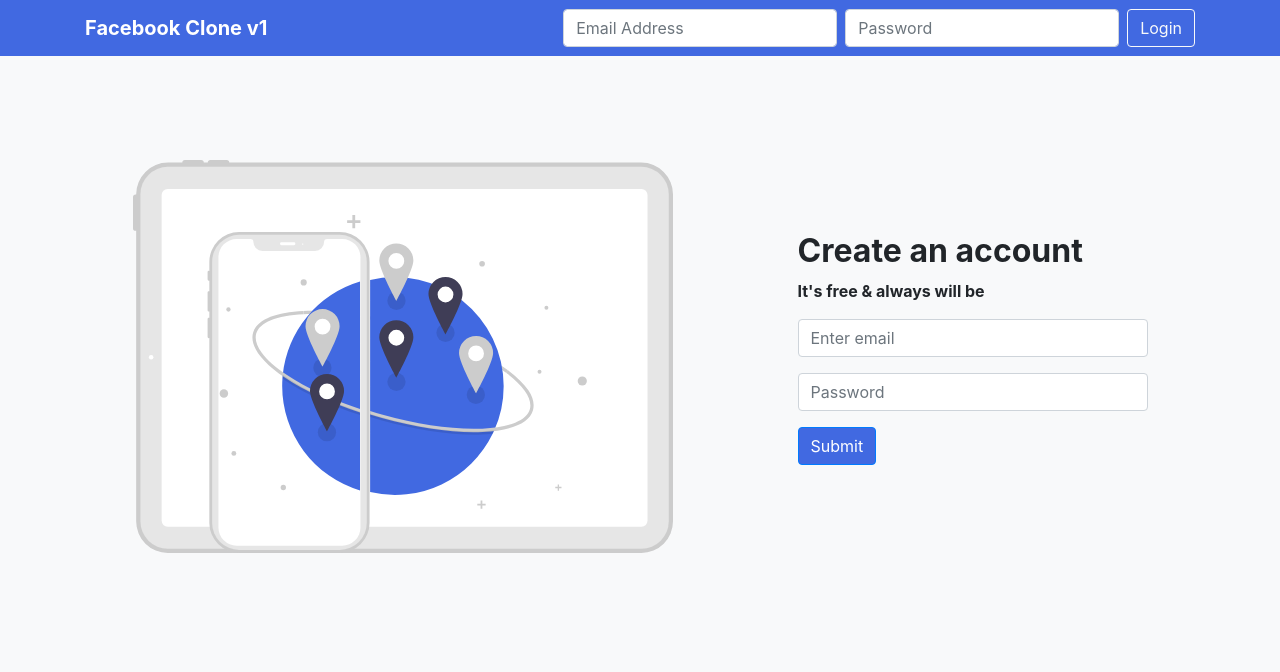
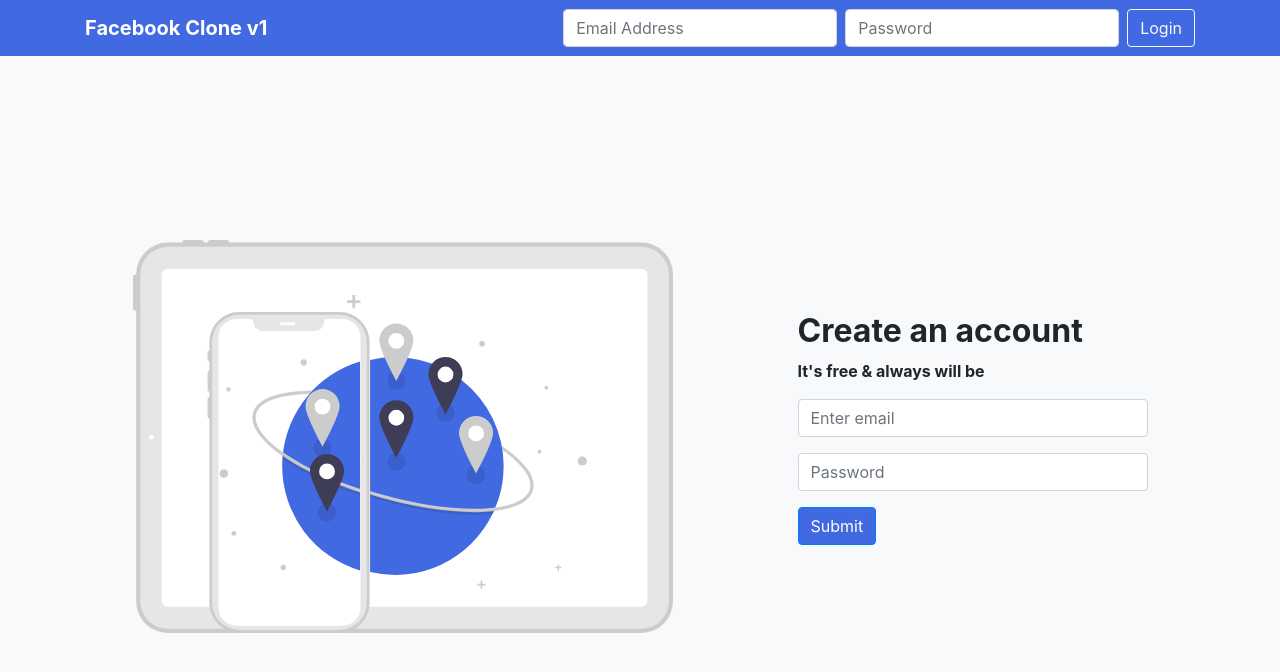
Before and after one commit to ssakib5050/facebook-clone-v1, a React (Create React App) app: page / in a window 1280 px wide. Shown: the top 672 px of the page. Built offline with nearby package versions, Linux system fonts and the light colour scheme.

Commit message:
Login Page Fix

```diff
--- a/src/components/Login/Login.css
+++ b/src/components/Login/Login.css
@@ -1,8 +1,8 @@
 #Login {
-  margin-top: 10rem;
+  margin-top: 15rem;
 }
 
-@media only screen and (max-width: 786px) {
+@media only screen and (max-width: 991px) {
   #Login {
     margin-top: 5rem;
   }
--- a/src/components/Login/Login.js
+++ b/src/components/Login/Login.js
@@ -6,14 +6,14 @@ const Login = () => {
   return (
     <div id="Login">
       <Container>
-        <Row className="justify-content-around">
+        <Row className="justify-content-around ">
           <Col
-            md={6}
-            className="d-none d-md-flex flex-column justify-content-center "
+            lg={6}
+            className="d-none d-lg-flex flex-column justify-content-center "
           >
             <img src="/internet.svg" className="img-fluid" />
           </Col>
-          <Col md={4} className="d-flex flex-column justify-content-center ">
+          <Col lg={4} className="d-flex flex-column justify-content-center ">
             <h2 className="font-weight-bold text-left">Create an account</h2>
             <p className="font-weight-bold text-left">
               It's free & always will be
```
